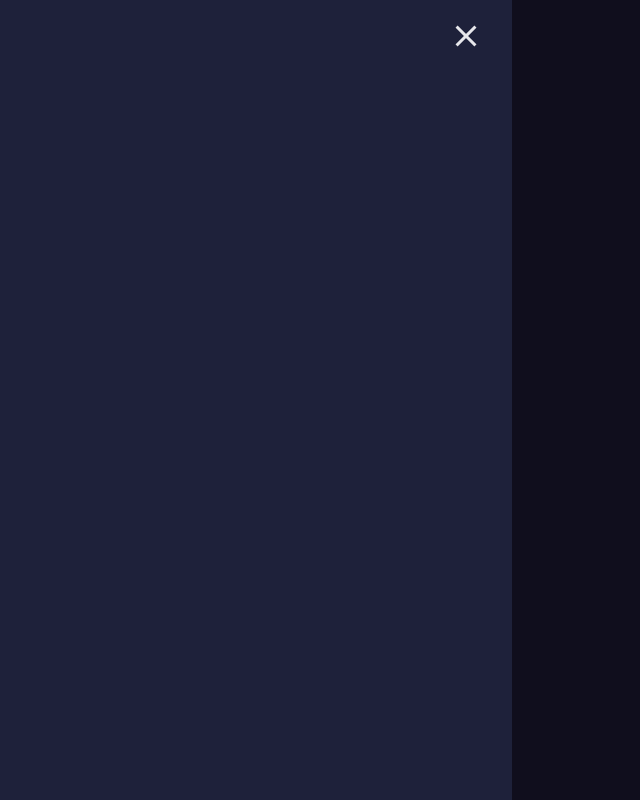
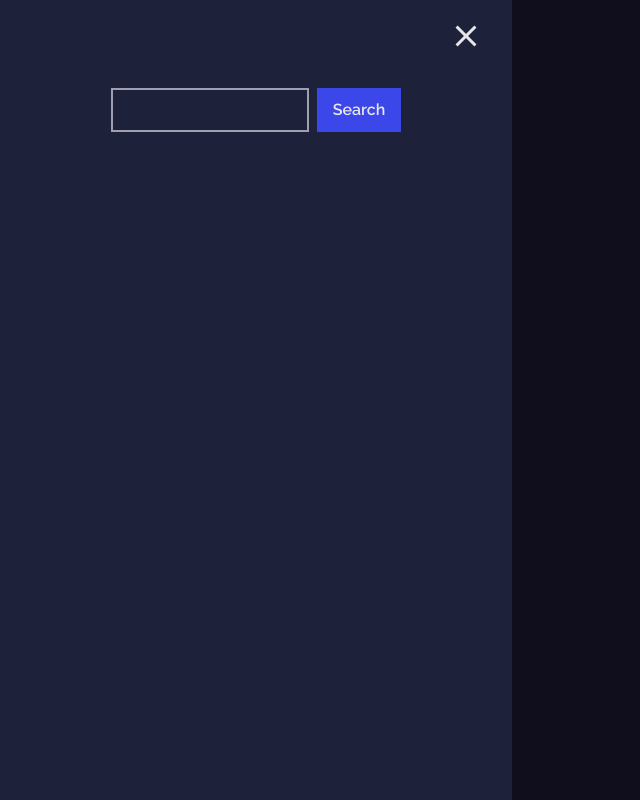
Before and after one commit to Cosme711/Challenge-Weather-App, a Vue app: page / in a window 1280 px wide. Both pictures are taken after a click on the link "Search for places". Shown: the whole page, without its empty margins (0-640 px from the left). Built offline with nearby package versions, Linux system fonts and the light colour scheme; no server answers.

Commit message:
Update Search bar

```diff
--- a/src/components/NavBar.vue
+++ b/src/components/NavBar.vue
@@ -32,7 +32,7 @@
 
     </div>
 
-    <Search v-show="searchModal"/>
+    <Search v-if="searchModal"/>
 
   </div>
 </template>
--- a/src/components/Search.vue
+++ b/src/components/Search.vue
@@ -1,9 +1,19 @@
 <template>
-    <div class="absolute top-0 bg-blue w-2/5 h-screen animate-openModal">
+    <div class="test absolute top-0 bg-blue w-2/5 h-screen animate-openModal">
 
         <div class="mt-4 pr-7 w-full flex items-center justify-end cursor-pointer" @click="closeModal">
             <span class="material-icons text-4xl text-white">close</span>
         </div>
+
+        <div class="mt-8 flex justify-center">
+            <div class="bg-blue">
+                <input class="p-2 bg-blue border-2 border-grey text-white outline-none" type="text">
+            </div>
+            <div class="ml-2 py-2 px-4 flex justify-center items-center bg-purple">
+                <a class="text-white font-semibold ">Search</a>
+            </div>
+        </div>
+
 
     </div>
 </template>
@@ -19,6 +29,7 @@ export default {
 
         function closeModal() {
             store.commit("SEARCH_MODAL", false);
+
         }
 
         return { closeModal }
--- a/tailwind.config.js
+++ b/tailwind.config.js
@@ -7,7 +7,8 @@ module.exports = {
       darkblue: "#100E1D",
       white: "#E7E7EB",
       grey: "#A09FB1",
-      darkgrey: "#88869D "
+      darkgrey: "#88869D",
+      purple: "#3C47E9"
     },
     extend: {
       animation: {
@@ -16,12 +17,12 @@ module.exports = {
       },
       keyframes: {
         'openModal': {
-          "0%" : { transform: "translateX(-40rem)" },
+          "0%" : { transform: "translateX(-100rem)" },
           "100%" : { transform: "translateX(0)" }
         },
         'closeModal': {
           "0%" : { transform: "translateX(0)" },
-          "100%" : { transform: "translateX(-40rem)" }
+          "100%" : { transform: "translateX(-100rem)" }
         }
       }
     }
```
